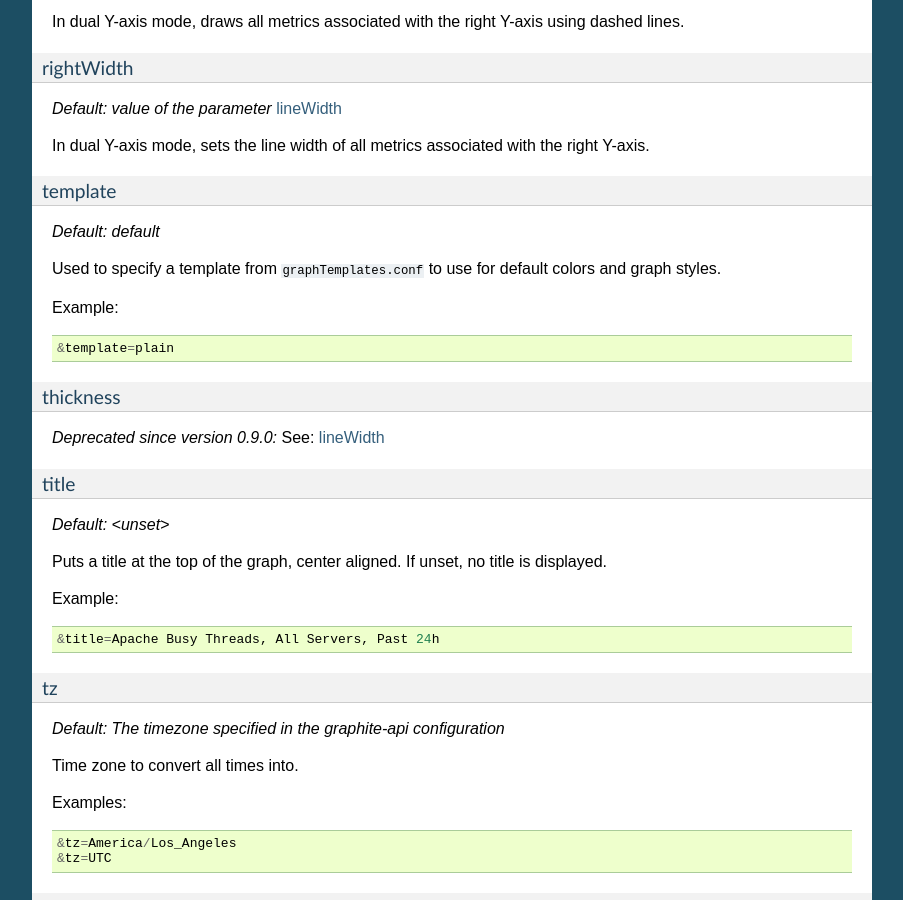
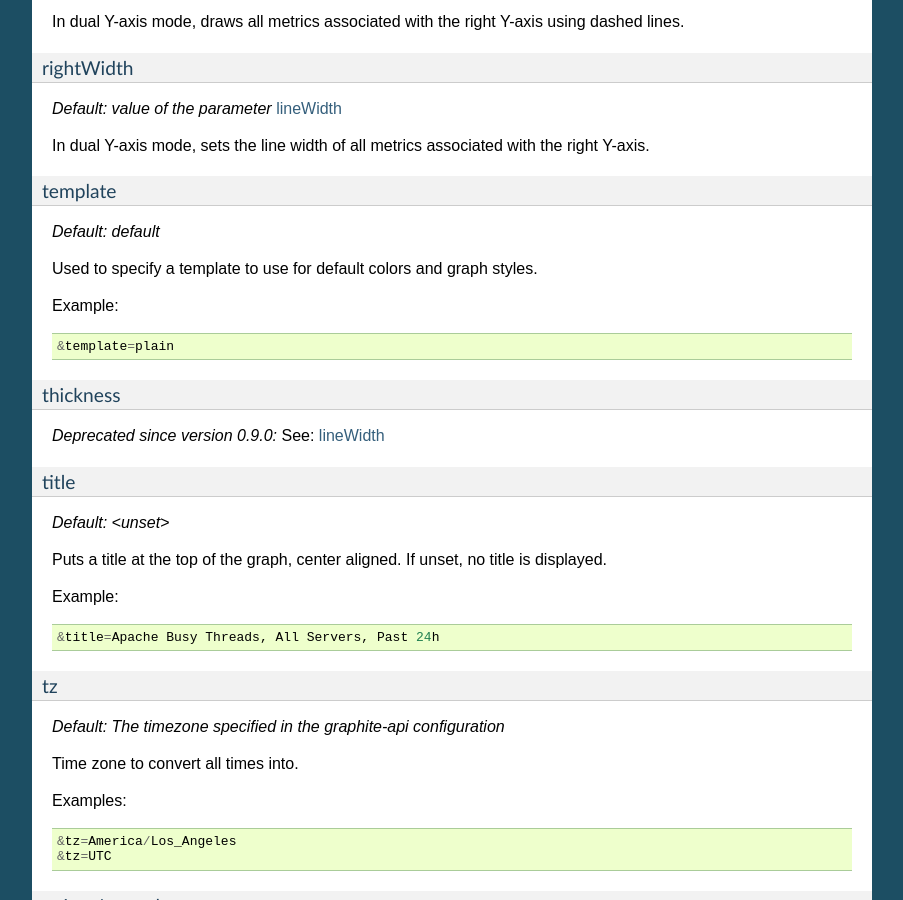
Before and after one commit to brutasse/graphite-api, a Sphinx documentation site: the page built from docs/api.rst, in a window 1280 px wide and 900 px high, scrolled down 16026 px. Shown: the whole window, without its empty margins (198-1101 px from the left). Built offline with Sphinx 7.4.7, drawn with Linux system fonts in a browser that asks for light colours.

Commit message:
remove all further mentions of graphTemplates.conf

```diff
--- a/docs/api.rst
+++ b/docs/api.rst
@@ -1012,7 +1012,7 @@ template
 
 *Default: default*
 
-Used to specify a template from ``graphTemplates.conf`` to use for default
+Used to specify a template to use for default
 colors and graph styles.
 
 Example::
```
